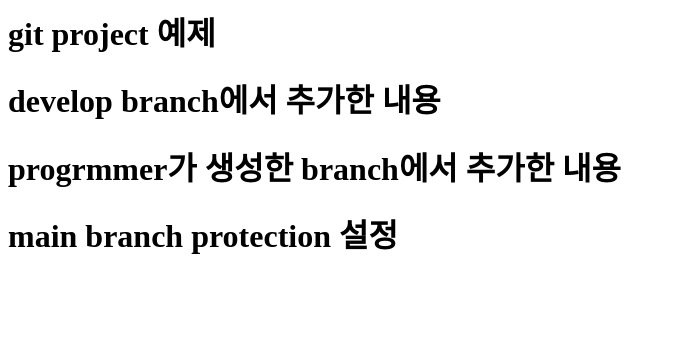
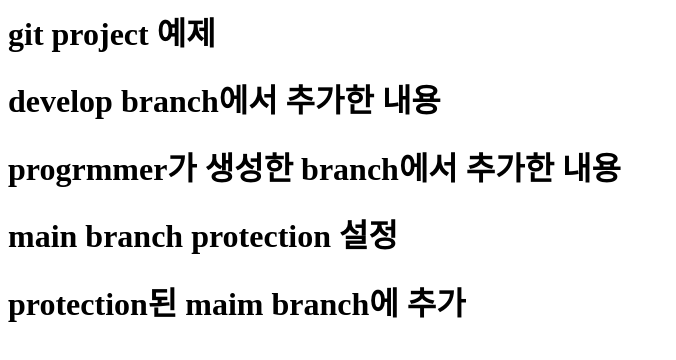
Before and after one commit to LimGyujin/git_Project_OSS4, a plain HTML site: page index.html in a window 1280 px wide. Shown: the whole page, without its empty margins (0-676 px from the left). Drawn offline with Linux system fonts and the light colour scheme.

Commit message:
main에서 commit

```diff
--- a/index.html
+++ b/index.html
@@ -5,5 +5,6 @@
         <h1>develop branch에서 추가한 내용</h1>
         <h1>progrmmer가 생성한 branch에서 추가한 내용</h1>
         <h1>main branch protection 설정</h1>
+        <h1>protection된 maim branch에 추가</h1>
     </body>
 </html>
```
